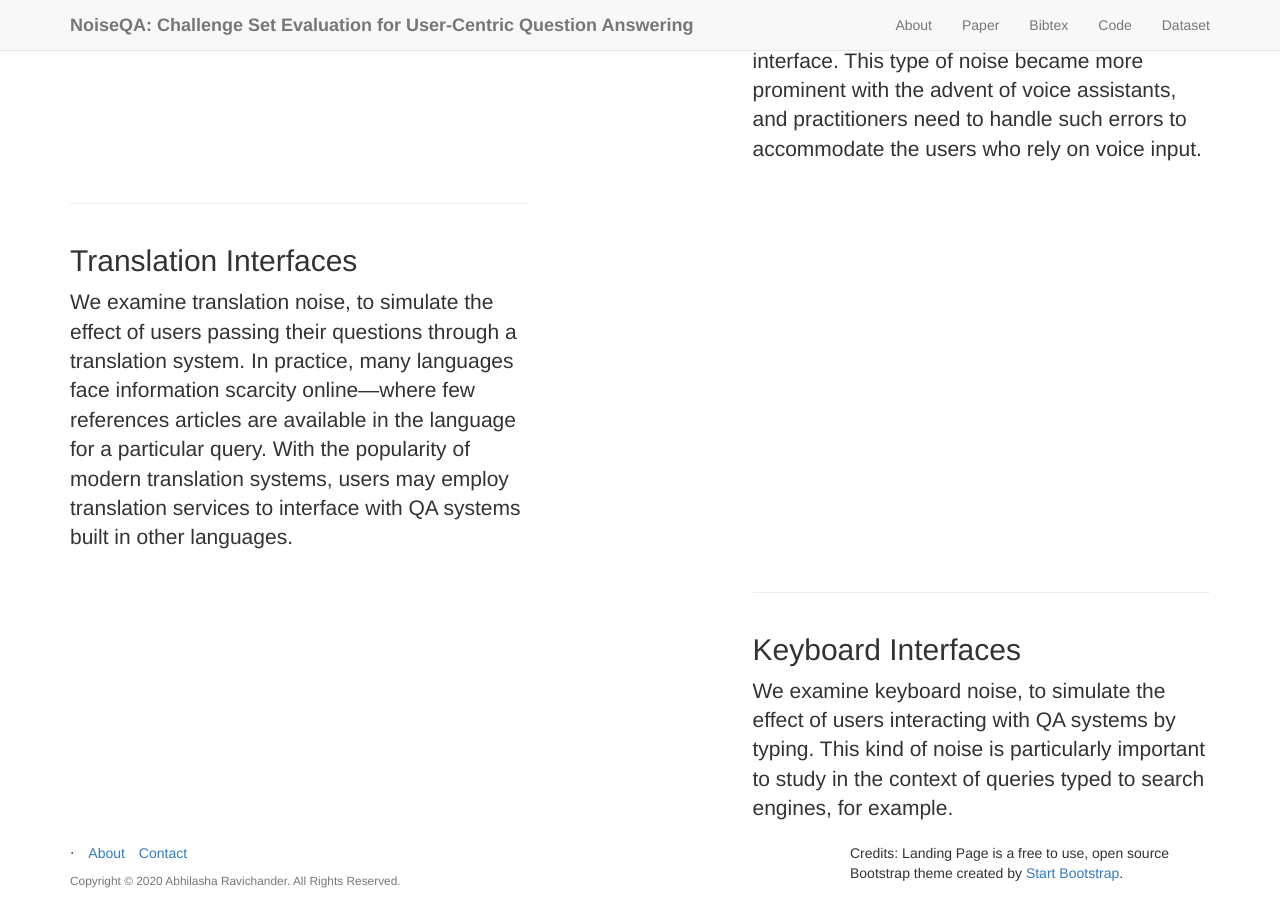
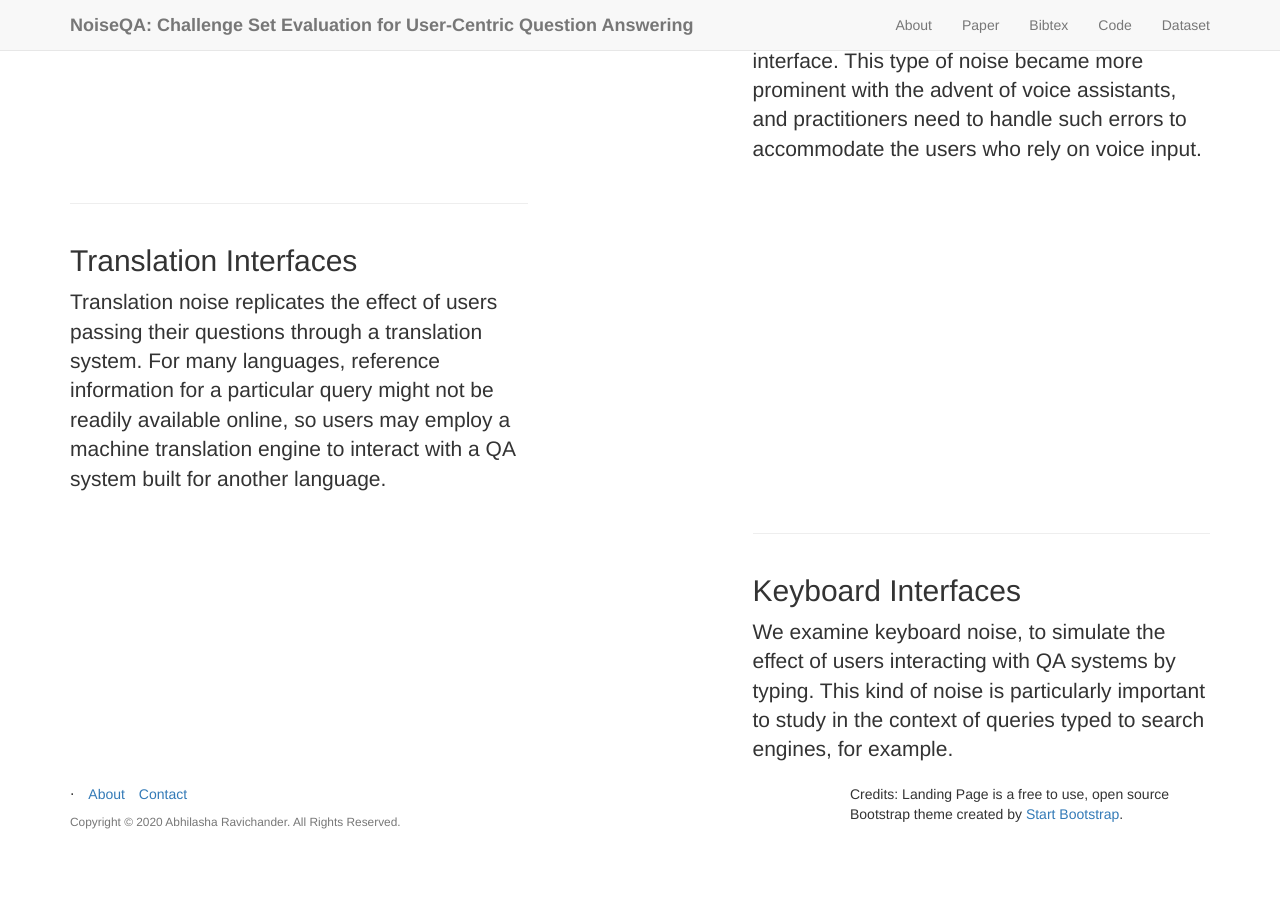
Before and after one commit to halogen-hallucinations/halogen-hallucinations.github.io, a Jekyll site: the page built from _posts/2014-09-22-services-2.markdown, in a window 1280 px wide and 900 px high, scrolled down 954 px. Built offline with Jekyll 4.4.1, drawn with Linux system fonts in a browser that asks for light colours; nearby versions of some CDN libraries; library files that are not in the unit come from our copies; after the commit the page ends 1795 px from its top, so only the background shows below that.

Commit message:
Rephrasing according to Maria's suggestion.

```diff
--- a/_posts/2014-09-22-services-2.markdown
+++ b/_posts/2014-09-22-services-2.markdown
@@ -5,4 +5,4 @@ category: Services
 title: Translation Interfaces
 description: |
 ---
-We examine translation noise, to simulate the effect of users passing their questions through a translation system. In practice, many languages face information scarcity online---where few references articles are available in the language for a particular query. With the popularity of modern translation systems, users may employ translation services to interface with QA systems built in other languages.
+Translation noise replicates the effect of users passing their questions through a translation system. For many languages, reference information for a particular query might not be readily available online, so users may employ a machine translation engine to interact with a QA system built for another language.
```
